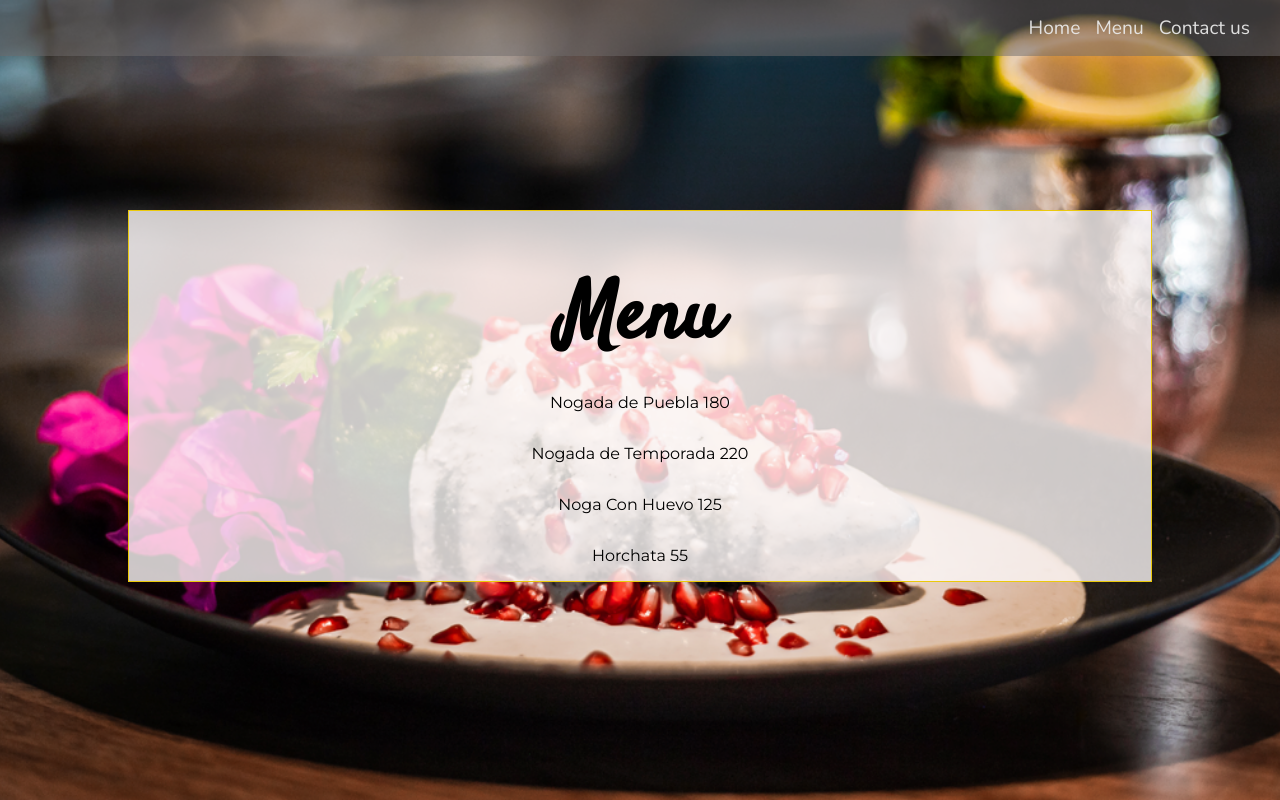
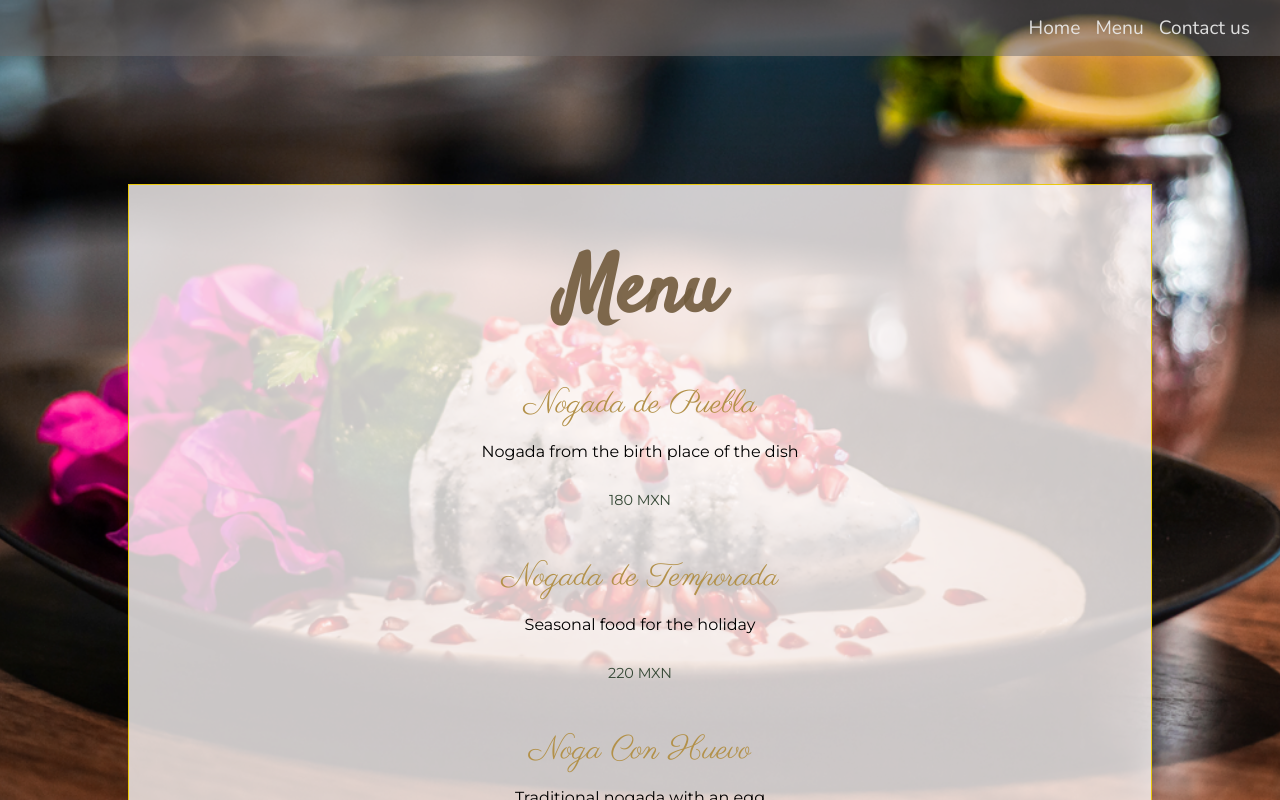
Before and after one commit to fgostev/restaurant-page, a website with bundled scripts: page dist/index.html in a window 1280 px wide. Both pictures are taken after a click on the link "Order Now". Shown: the top 800 px of the page. Built offline with nearby package versions, Linux system fonts and the light colour scheme.

Commit message:
css add, menu add

```diff
--- a/src/menu.js
+++ b/src/menu.js
@@ -9,24 +9,37 @@ function loadMenu(){
     const menuItems =
     [
         { title: 'Nogada de Puebla',
-          price: 180
+          description: 'Nogada from the birth place of the dish',
+          price: '180 MXN'
         },
         { title: 'Nogada de Temporada',
-          price: 220
+          description: 'Seasonal food for the holiday',
+          price: '220 MXN'
         },
         {
           title: 'Noga Con Huevo',
-          price: 125
+          description: 'Traditional nogada with an egg',
+          price: '125 MXN'
         },
         {
             title: 'Horchata',
-            price: 55
+            description:'Traditional rice made drink',
+            price: '25 MXN'
         }
     ]
     menuItems.forEach(item => {
-        const p = document.createElement('p');
-        p.textContent = item.title + " " + item.price;
-        mainContent.appendChild(p);
+        const title = document.createElement('p');
+        const description = document.createElement('p');
+        const price = document.createElement('p');
+        title.textContent = item.title
+        title.classList = 'item';
+        description.textContent = item.description;
+        description.classList = 'description';
+        price.textContent = item.price
+        price.classList = 'price';
+        mainContent.appendChild(title);
+        mainContent.appendChild(description);
+        mainContent.appendChild(price);
     })
 
     console.log('Menu!');
```
Also changed, not shown: dist/index.html, dist/main.js, dist/style.css.
